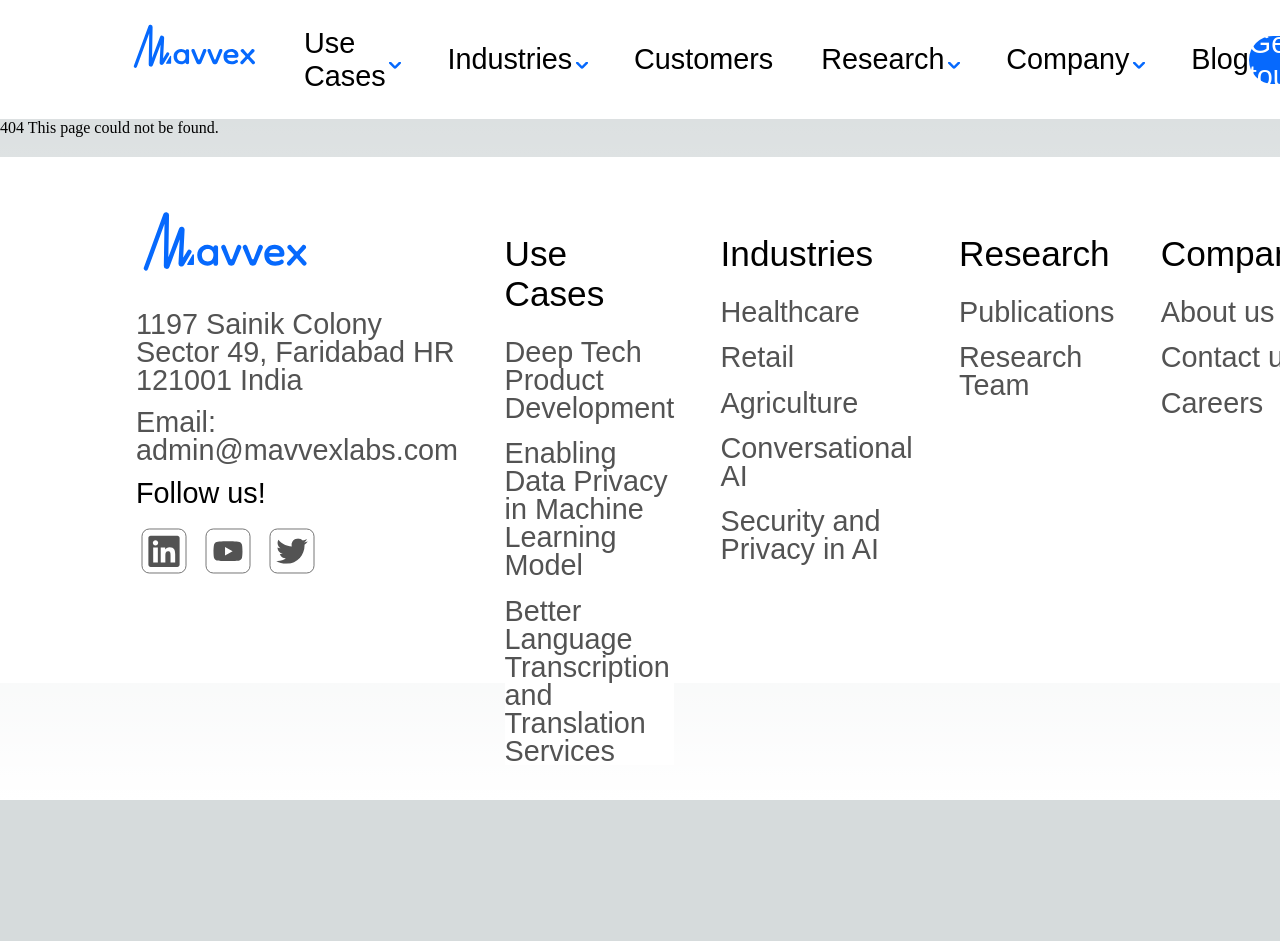
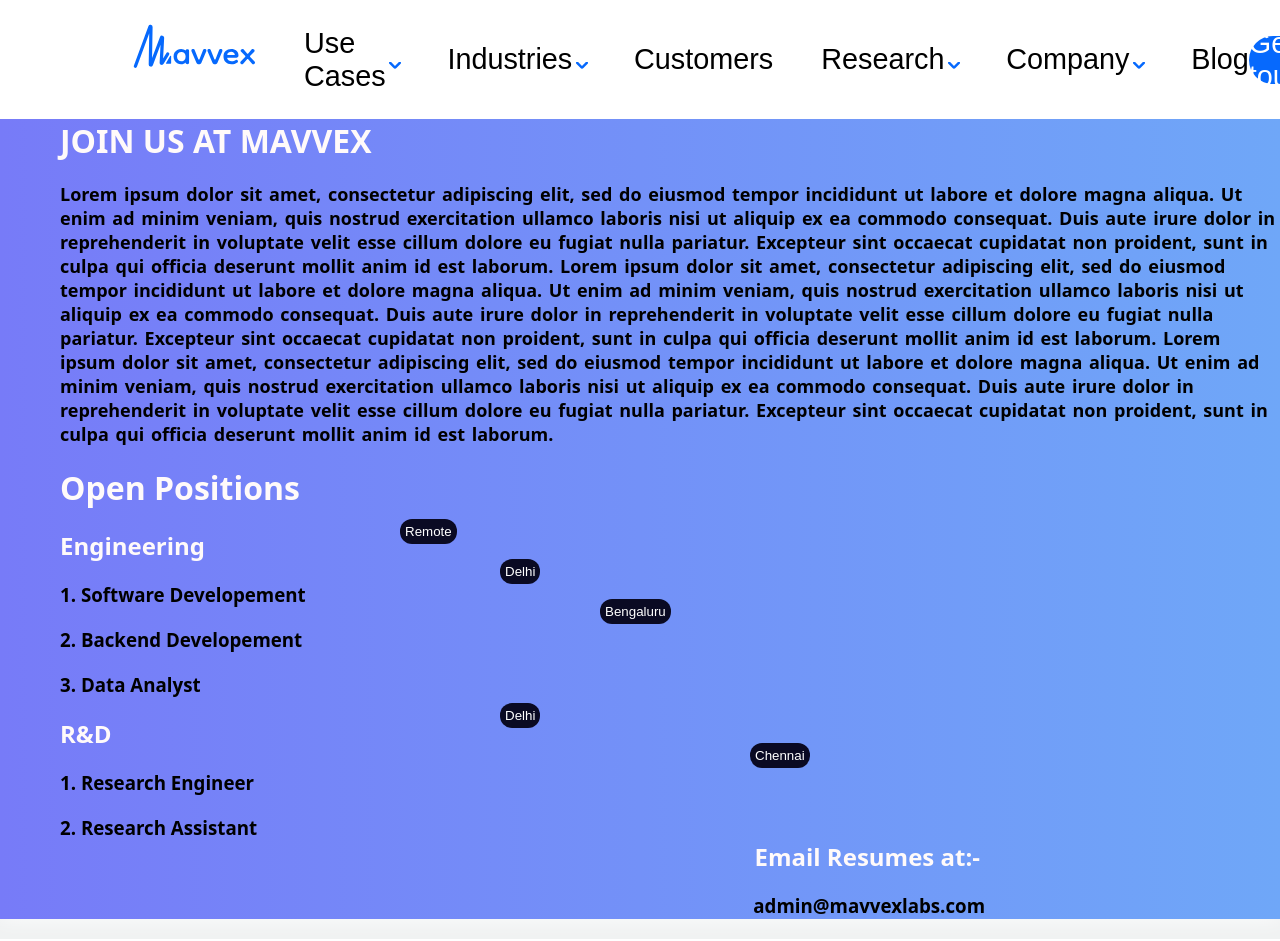
Before and after one commit to Harsh3305/Mavvex, a Next.js app: page /company/Careers in a window 1280 px wide. Before the commit this address had no page. Shown: the top 941 px of the page. Before the commit the page ends 800 px from the top, so only its background shows below. Built offline with nearby package versions, Linux system fonts and the light colour scheme; a web font is replaced by a local one.

Commit message:
careers page done

```diff
--- /dev/null
+++ b/src/components/Careersbody.js
@@ -0,0 +1,100 @@
+import styles from "@/css/career.module.css";
+
+function Careersbody(){
+
+return (
+    <div className={styles.maincontainer}>
+
+        <h1 className={styles.h2}>JOIN US AT MAVVEX</h1>
+        <div>
+        <p className={styles.para}>
+        Lorem ipsum dolor sit amet, consectetur adipiscing elit, sed do eiusmod tempor incididunt ut labore et dolore magna aliqua. Ut enim ad minim veniam, quis nostrud exercitation ullamco laboris nisi ut aliquip ex ea commodo consequat. Duis aute irure dolor in reprehenderit in voluptate velit esse cillum dolore eu fugiat nulla pariatur. Excepteur sint occaecat cupidatat non proident, sunt in culpa qui officia deserunt mollit anim id est laborum.
+        Lorem ipsum dolor sit amet, consectetur adipiscing elit, sed do eiusmod tempor incididunt ut labore et dolore magna aliqua. Ut enim ad minim veniam, quis nostrud exercitation ullamco laboris nisi ut aliquip ex ea commodo consequat. Duis aute irure dolor in reprehenderit in voluptate velit esse cillum dolore eu fugiat nulla pariatur. Excepteur sint occaecat cupidatat non proident, sunt in culpa qui officia deserunt mollit anim id est laborum.
+        Lorem ipsum dolor sit amet, consectetur adipiscing elit, sed do eiusmod tempor incididunt ut labore et dolore magna aliqua. Ut enim ad minim veniam, quis nostrud exercitation ullamco laboris nisi ut aliquip ex ea commodo consequat. Duis aute irure dolor in reprehenderit in voluptate velit esse cillum dolore eu fugiat nulla pariatur. Excepteur sint occaecat cupidatat non proident, sunt in culpa qui officia deserunt mollit anim id est laborum.
+
+        </p>
+        </div>
+
+        <div>
+
+        <h1 className={styles.h2}>
+            Open Positions
+        </h1>
+
+
+
+        </div>
+
+        <div>
+        <h2 className={styles.subheading}>
+            Engineering
+        </h2>
+        <input className={styles.button1} type="submit" value="Remote"/>
+        <div>
+
+            <h3 className={styles.h3}>
+                1. Software Developement
+            </h3>
+
+
+            <h3 className={styles.h3}>
+                2. Backend Developement
+            </h3>
+            <div>
+            <input className={styles.button2} type="submit" value="Delhi"/>
+            </div>
+            <h3 className={styles.h3}>
+                3. Data Analyst
+            </h3>
+            <div>
+            <input className={styles.button3} type="submit" value="Bengaluru"/>
+            </div>
+        </div>
+
+        <div>
+        <h2 className={styles.subheading}>
+            R&D
+        </h2>
+        <div>
+        <div>
+        <input className={styles.button4} type="submit" value="Delhi"/>
+            </div>
+        <h3 className={styles.h3}>
+                1. Research Engineer
+            </h3>
+            <div>
+            <input className={styles.button5} type="submit" value="Chennai"/>
+            </div>
+
+            <h3 className={styles.h3}>
+                2. Research Assistant
+            </h3>
+        </div>
+
+        </div>
+        <h2 className={styles.cont}>
+            Email Resumes at:-
+        </h2>
+        <h3 className={styles.email}>
+            admin@mavvexlabs.com
+
+            </h3>
+            <h3 className={styles.note}>
+            Kindly specify the role appying for
+
+            </h3>
+
+        </div>
+
+
+
+
+
+    </div>
+)
+
+
+
+}
+
+export default Careersbody
--- /dev/null
+++ b/src/css/career.module.css
@@ -0,0 +1,213 @@
+.main {
+    background-color: white;
+    display: flex;
+    flex-direction: column;
+    align-items: center;
+}
+.content {
+    width: 50%;
+    display: flex;
+    flex-direction: column;
+    align-items: center;
+}
+.title {
+    font-size: 40px;
+    font-weight: bolder;
+    text-align: center;
+}
+.boldTitle {
+    background-image: linear-gradient(90deg, #735DF0, #FA4197, #0BCDFA);
+    background-clip: text;
+    /* color: black; */
+
+    margin-bottom: 40px;
+    color: #0a2540;
+    font-size: 40px;
+    line-height: 1;
+    font-family:system-ui, -apple-system, BlinkMacSystemFont, 'Segoe UI', Roboto, Oxygen, Ubuntu, Cantarell, 'Open Sans', 'Helvetica Neue', sans-serif;
+
+}
+
+
+.maincontainer {
+    /* display: block;
+    margin-top: auto;
+    grid-auto-columns: 1fr;
+    -ms-grid-columns: 1fr 1fr;
+    grid-template-columns: 1fr 1fr;
+    -ms-grid-rows: auto;
+    grid-template-rows: auto; */
+    background-color: white;
+    /* background-image: -webkit-gradient(linear,left top,right top,from(#777bf8),to(#6fa7f8)); */
+    background-image: linear-gradient(90deg,#777bf8,#6fa7f8);
+    /* -webkit-transform: translate(0,25%) skew(0deg,-5deg);
+    -ms-transform: translate(0,25%) skew(0deg,-5deg);
+    transform: translate(0,25%) skew(0deg,-5deg); */
+    box-sizing: border-box;
+    position: relative;
+     z-index: 1;
+     background-color: #fff;
+    min-width: 100%;
+    height: 800px;
+    /* margin-top: 40px; */
+    /* padding: 40px; */
+    /* align-content: center;
+    align-items: center;
+    text-align: center; */
+    box-shadow: 0 0 20px rgba(500, 500, 500, 0.9);
+    /* border-radius: 20px; */
+
+}
+
+.h2{
+    font-family: system-ui, -apple-system, BlinkMacSystemFont, 'Segoe UI', Roboto, Oxygen, Ubuntu, Cantarell, 'Open Sans', 'Helvetica Neue', sans-serif;
+    -webkit-text-fill-color: snow;
+    text-align: left;
+    /* margin-top: 20px; */
+    margin-left: 60px;
+
+}
+
+.cont{
+    font-family: system-ui, -apple-system, BlinkMacSystemFont, 'Segoe UI', Roboto, Oxygen, Ubuntu, Cantarell, 'Open Sans', 'Helvetica Neue', sans-serif;
+    -webkit-text-fill-color: snow;
+    text-align: right;
+    /* margin-top: 20px; */
+    margin-right: 300px;
+}
+.email{
+        font-family: system-ui, -apple-system, BlinkMacSystemFont, 'Segoe UI', Roboto, Oxygen, Ubuntu, Cantarell, 'Open Sans', 'Helvetica Neue', sans-serif;
+        -webkit-text-fill-color: black;
+        text-align: right;
+        margin-top: 20px;
+        margin-right: 295px;
+
+
+}
+.note{
+    font-family: system-ui, -apple-system, BlinkMacSystemFont, 'Segoe UI', Roboto, Oxygen, Ubuntu, Cantarell, 'Open Sans', 'Helvetica Neue', sans-serif;
+    -webkit-text-fill-color: black;
+    text-align: right;
+    margin-top: 20px;
+    margin-right: 210px;
+}
+.para{
+
+    -webkit-text-fill-color: black;
+    font-family: system-ui, -apple-system, BlinkMacSystemFont, 'Segoe UI', Roboto, Oxygen, Ubuntu, Cantarell, 'Open Sans', 'Helvetica Neue', sans-serif;
+    font-size: 18px;
+    word-spacing: 2px;
+    margin-left: 60px;
+    margin-top: 20px;
+    margin-bottom: 20px;
+    font-weight: bold;
+
+}
+
+.subheading{
+    font-family: system-ui, -apple-system, BlinkMacSystemFont, 'Segoe UI', Roboto, Oxygen, Ubuntu, Cantarell, 'Open Sans', 'Helvetica Neue', sans-serif;
+    -webkit-text-fill-color: snow;
+    text-align: left;
+    margin-top: 20px;
+    margin-left: 60px;
+}
+
+.h3{
+    font-family: system-ui, -apple-system, BlinkMacSystemFont, 'Segoe UI', Roboto, Oxygen, Ubuntu, Cantarell, 'Open Sans', 'Helvetica Neue', sans-serif;
+    -webkit-text-fill-color: black;
+    text-align: left;
+    margin-top: 20px;
+    margin-left: 60px;
+}
+
+.button1{
+    position: absolute;
+    top:50%;
+    background-color:#0a0a23;
+    color: #fff;
+    border:none;
+    border-radius:12px;
+    padding:5px;
+    min-height:15px;
+    min-width: 35px;
+    margin-left: 400px;
+}
+
+.button2{
+    position: absolute;
+    top:55%;
+    background-color:#0a0a23;
+    color: #fff;
+    border:none;
+    border-radius:12px;
+    padding:5px;
+    min-height:15px;
+    min-width: 35px;
+    margin-left: 500px;
+}
+
+.button3{
+    position: absolute;
+    top:60%;
+    background-color:#0a0a23;
+    color: #fff;
+    border:none;
+    border-radius:12px;
+    padding:5px;
+    min-height:15px;
+    min-width: 35px;
+    margin-left: 600px;
+}
+
+.button4{
+    position: absolute;
+    top:73%;
+    background-color:#0a0a23;
+    color: #fff;
+    border:none;
+    border-radius:12px;
+    padding:5px;
+    min-height:15px;
+    min-width: 35px;
+    margin-left: 500px;
+}
+
+
+.button5{
+    position: absolute;
+    top:78%;
+    background-color:#0a0a23;
+    color: #fff;
+    border:none;
+    border-radius:12px;
+    padding:5px;
+    min-height:15px;
+    min-width: 35px;
+    margin-left: 750px;
+}
+
+
+.button1:hover {
+    background-color:#002ead;
+    transition: 0.7s;
+}
+
+.button2:hover {
+    background-color:#ad002b;
+    transition: 0.7s;
+}
+
+.button3:hover {
+    background-color:#1dad00;
+    transition: 0.7s;
+}
+
+.button4:hover {
+    background-color:#ad002b;
+    transition: 0.7s;
+}
+
+.button5:hover {
+    background-color:#ad0073;
+    transition: 0.7s;
+}
--- /dev/null
+++ b/src/pages/company/Careers.js
@@ -0,0 +1,11 @@
+import Careersbody from "@/components/Careersbody"
+
+export default function Careers() {
+    return (
+        <div>
+            <Careersbody></Careersbody>
+
+
+        </div>
+    )
+}
--- a/src/pages/company/Carrers.js
+++ /dev/null
@@ -1,3 +0,0 @@
-export default function Comp() {
-
-}
```
